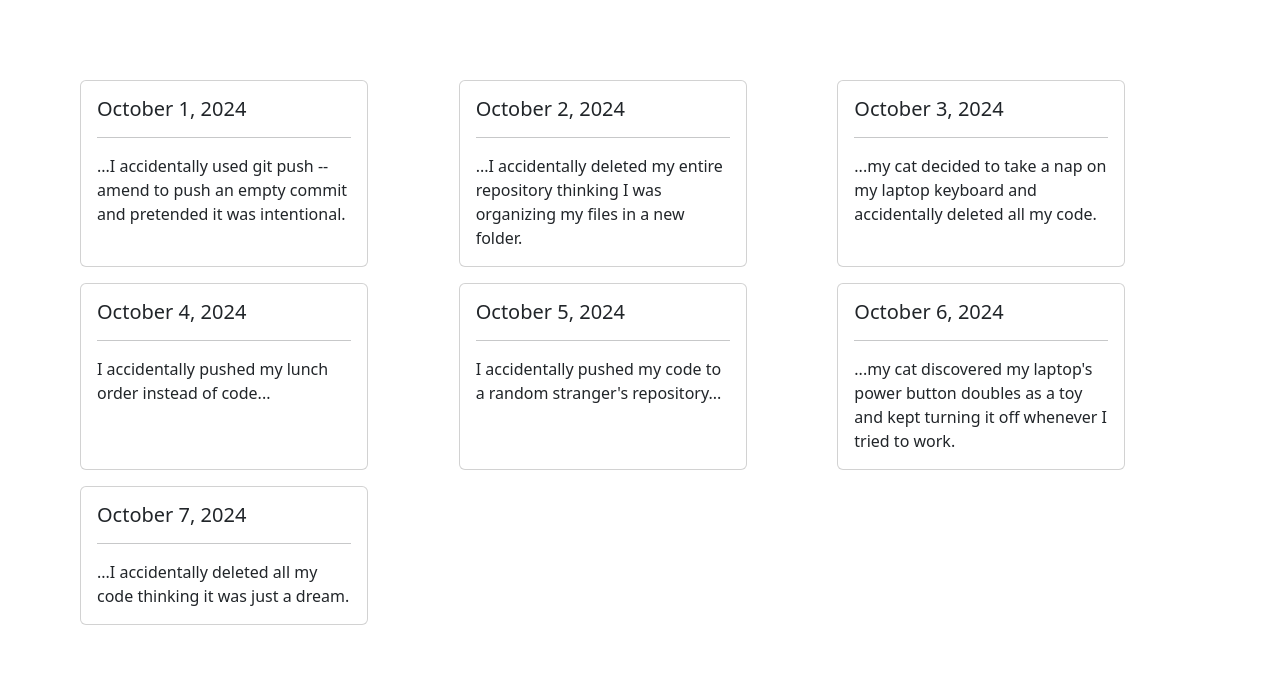
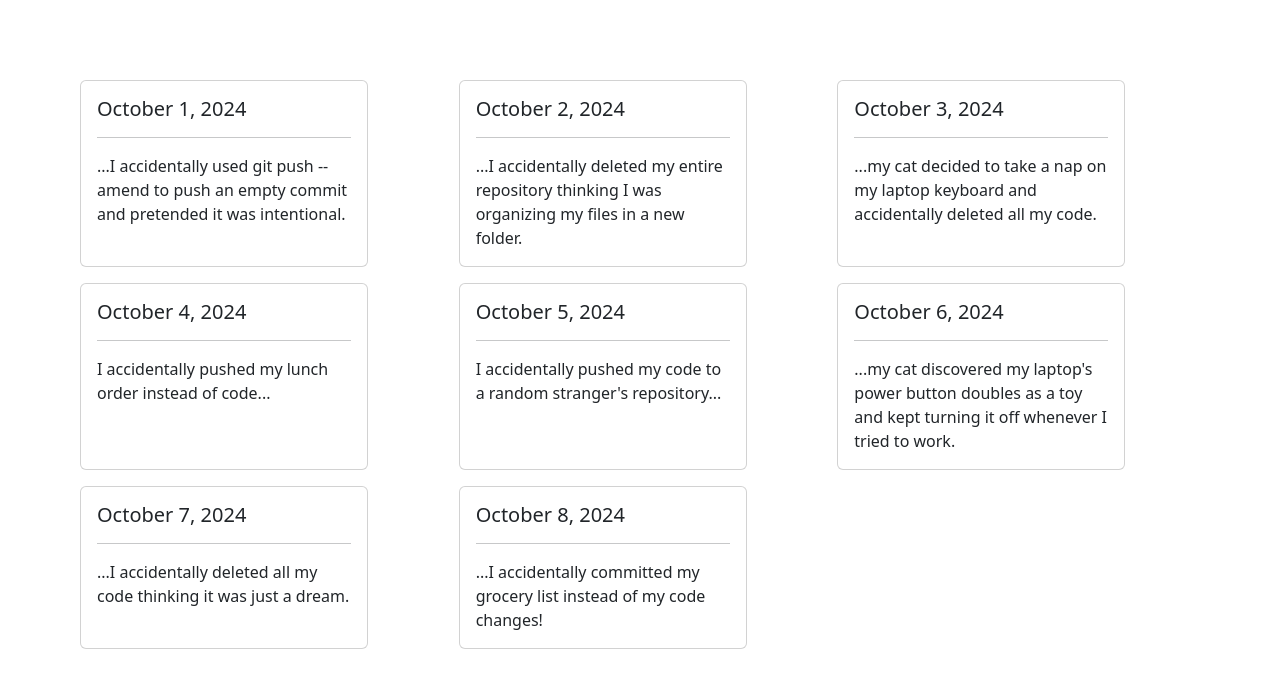
Before and after one commit to eric-zamora-tech/hall-of-shame, a React (Create React App) app: page / in a window 1280 px wide. Shown: the top 688 px of the page. Built offline with nearby package versions, Linux system fonts and the light colour scheme; the HTML template or start-up script is replaced by a standard one.

Commit message:
Added Shame Card

```diff
--- a/src/App.js
+++ b/src/App.js
@@ -11,6 +11,7 @@ function App() {
 <ShameCard title="October 5, 2024" content="I accidentally pushed my code to a random stranger's repository..." />
 <ShameCard title="October 6, 2024" content="...my cat discovered my laptop's power button doubles as a toy and kept turning it off whenever I tried to work." />
 <ShameCard title="October 7, 2024" content="...I accidentally deleted all my code thinking it was just a dream." />
+<ShameCard title="October 8, 2024" content="...I accidentally committed my grocery list instead of my code changes!" />
     </div>
   );
 }
```
